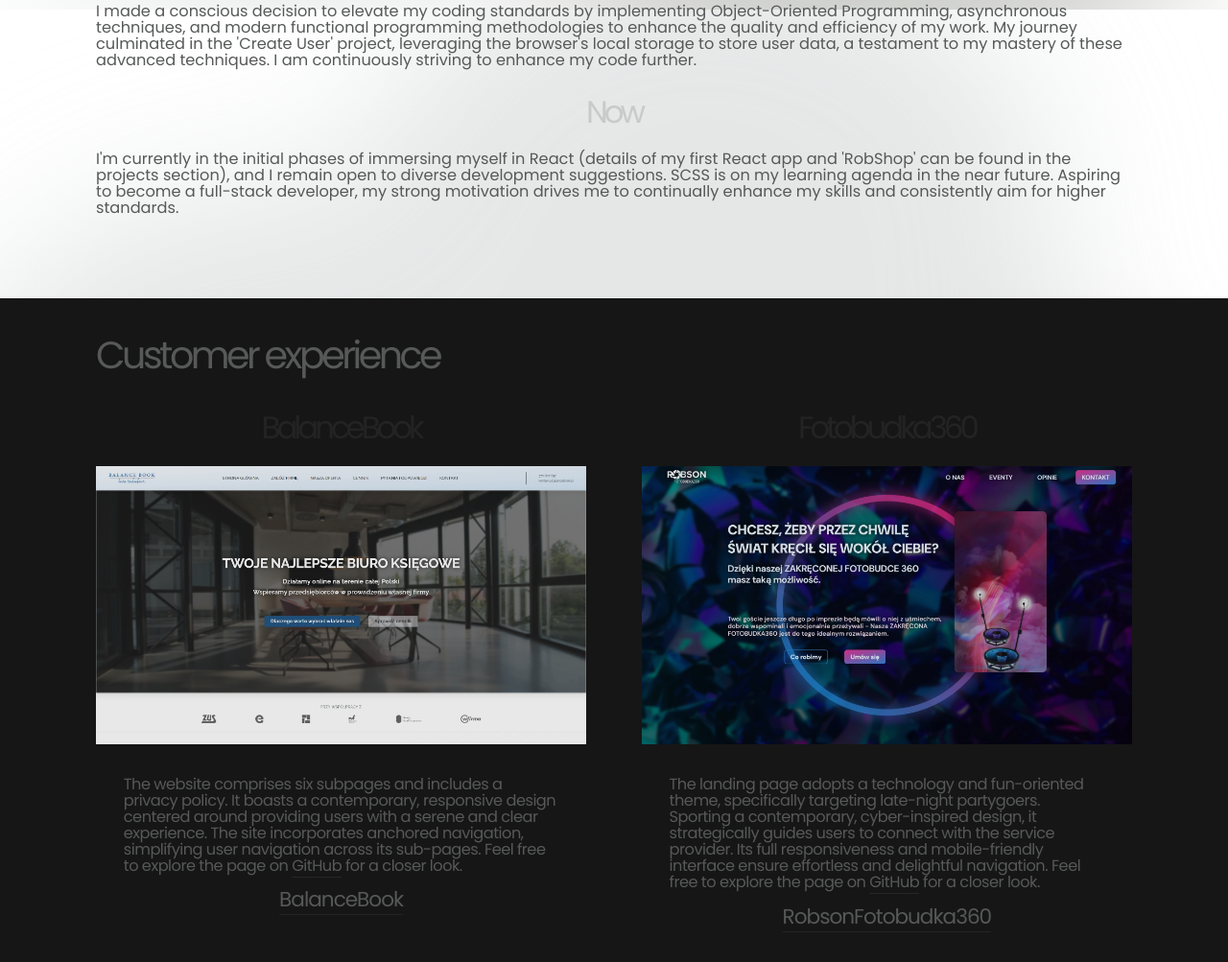
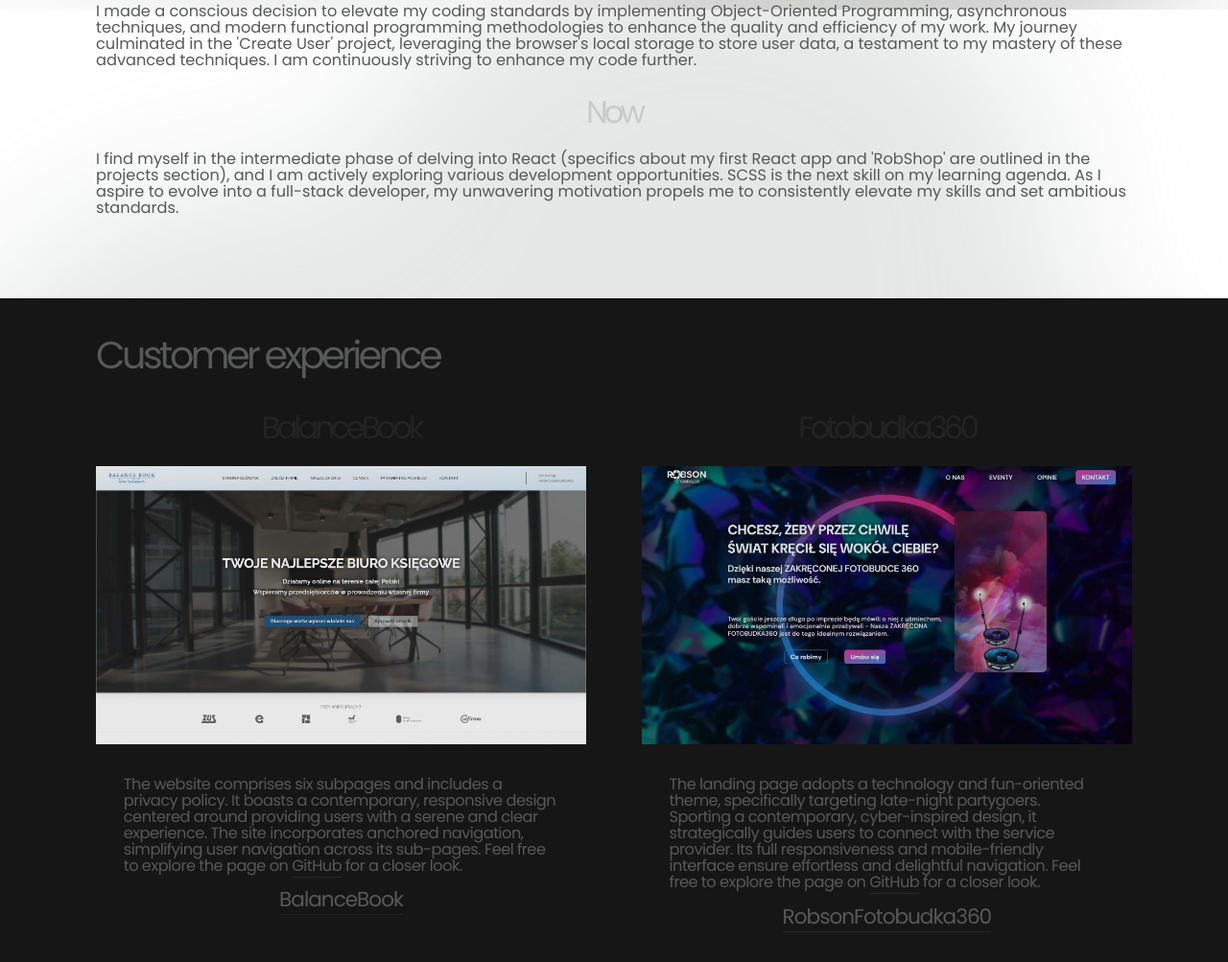
Before and after one commit to RobFrontend/Portfolio, a plain HTML site: page portfolio/index.html in a window 1280 px wide. Shown: the part 1590-2593 px from the top of the page at 96% size. Drawn offline with nearby package versions, Linux system fonts and the light colour scheme.

Commit message:
Add files via upload

```diff
--- a/portfolio/index.html
+++ b/portfolio/index.html
@@ -181,12 +181,12 @@
         </p>
         <h3 class="heading-tertiary section-heading-tertiary">Now</h3>
         <p class="section-p">
-          I'm currently in the initial phases of immersing myself in React
-          (details of my first React app and 'RobShop' can be found in the
-          projects section), and I remain open to diverse development
-          suggestions. SCSS is on my learning agenda in the near future.
-          Aspiring to become a full-stack developer, my strong motivation drives
-          me to continually enhance my skills and consistently aim for higher
+          I find myself in the intermediate phase of delving into React
+          (specifics about my first React app and 'RobShop' are outlined in the
+          projects section), and I am actively exploring various development
+          opportunities. SCSS is the next skill on my learning agenda. As I
+          aspire to evolve into a full-stack developer, my unwavering motivation
+          propels me to consistently elevate my skills and set ambitious
           standards.
         </p>
       </div>
@@ -245,7 +245,7 @@
             <div class="img-experience-box">
               <a
                 class="img-link"
-                href="https://photobooth-robfrontend.netlify.app/"
+                href="https://robson-fotobudka360.pl/"
                 target="_blank"
               >
                 <img
@@ -302,7 +302,7 @@
                 />
               </a>
               <div class="project-info">
-                <p class="section-p">React fundamentals</p>
+                <p class="section-p">useEffect with local storage</p>
                 <p class="section-p">useState</p>
                 <p class="section-p">Props</p>
                 <p class="section-p">Interactive shop</p>
@@ -321,7 +321,7 @@
                 <div class="project-link-box">
                   <a
                     class="project-link"
-                    href="https://createuser-robfrontend.netlify.app/"
+                    href="https://robshop-robfrontend.netlify.app/"
                     target="_blank"
                     >Netlify</a
                   >
```
